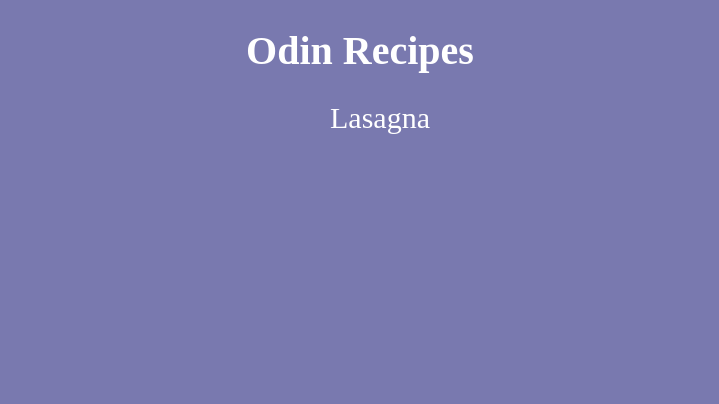
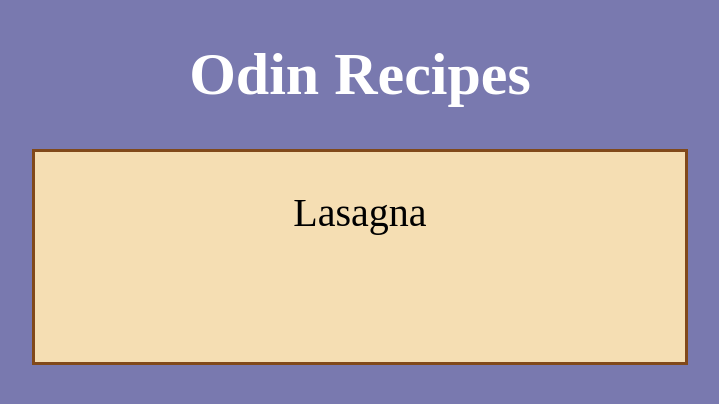
Before and after one commit to Roger-ODonnell/odin-recipes, a plain HTML site: page index.html in a window 1280 px wide. Shown: the whole page, without its empty margins (280-999 px from the left). Drawn offline with Linux system fonts and the light colour scheme.

Commit message:
Adjusted font size for H1 and Recipe list LI element

```diff
--- a/index.html
+++ b/index.html
@@ -8,9 +8,10 @@
 </head>
 <body>
         <h1>Odin Recipes</h1>
-
-        <ul class="Recipes-list">
-            <li><a href="./Recipes/lasagna.html" target="_blank" >Lasagna</a></li>
-        </ul>
+        <div>
+            <ul class="Recipes-list">
+                <li><a href="./Recipes/lasagna.html" target="_blank" >Lasagna</a></li>
+            </ul>
+        </div>
 </body>
 </html>
--- a/style.css
+++ b/style.css
@@ -5,11 +5,13 @@
 body{
     background-color: rgb(121, 121, 175);
     color: white;
+    margin: 0;
+    padding: 0;
 }
 
 h1{
     color: white;
-    font-size: 40px;
+    font-size: 60px;
 }
 h2{
     font-size: 30px;
@@ -26,7 +28,7 @@ ol li{
 }
 
 li {
-    font-size: 30px;
+    font-size: 40px;
 }
 a {
     color: white;
@@ -45,3 +47,21 @@ a:hover{
     font-size: 30px;
     padding: 1rem 1rem;
 }
+
+.Recipes-list{
+    background-color: wheat;
+    width: 50%;
+    min-height: 200px;
+    margin: 0 auto;
+    border: solid rgb(129, 73, 26);
+    padding: 5px;
+}
+.Recipes-list li{
+    margin-top: 2rem;
+}
+.Recipes-list a{
+    color: black;
+}
+.Recipes-list a:hover{
+    color: rgb(124, 124, 124);
+}
```
